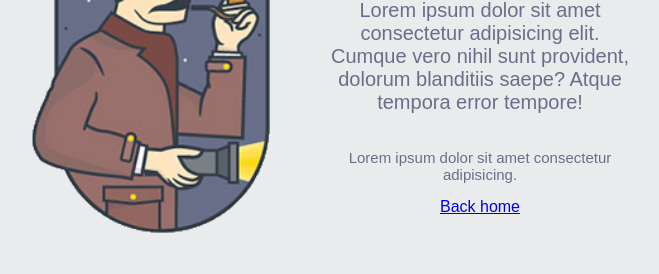
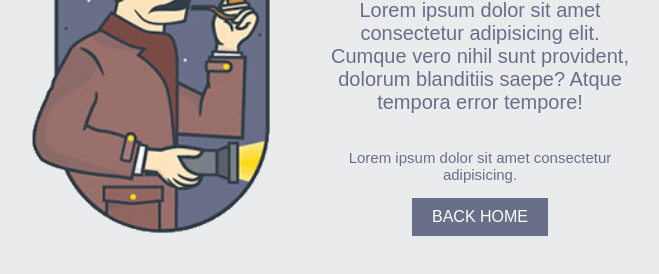
Before and after one commit to zydrunas-pavinksnis/2-search, a plain HTML site: page index.html in a window 1280 px wide. Shown: the part 258-532 px from the top of the page, without its empty margins (310-969 px from the left). Drawn offline with Linux system fonts and the light colour scheme.

Commit message:
mygtukas

```diff
--- a/index.html
+++ b/index.html
@@ -42,7 +42,15 @@
                     font-size: 15px;">
                 Lorem ipsum dolor sit amet consectetur adipisicing.
             </p>
-            <a href="#" style="display: inline-block;">Back home</a>
+            <a href="#" style="display: inline-block;
+                            background-color: #696F89;
+                            color: white;
+                            text-transform: uppercase;
+                            text-decoration: none;
+                            padding-top: 10px;
+                            padding-bottom: 10px;
+                            padding-right: 20px;
+                            padding-left: 20px;">Back home</a>
         </div>
     </main>
 </body>
```
